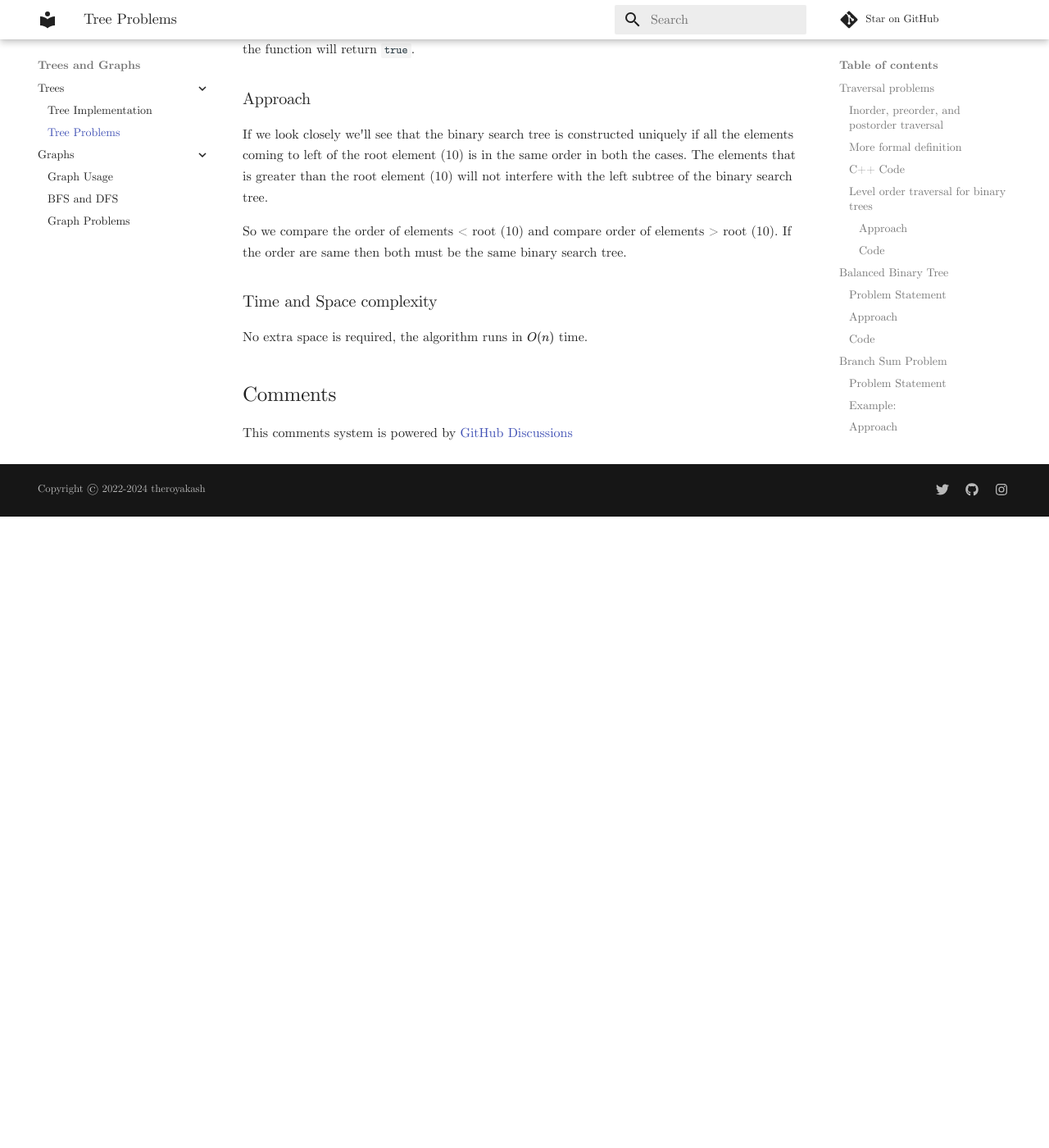
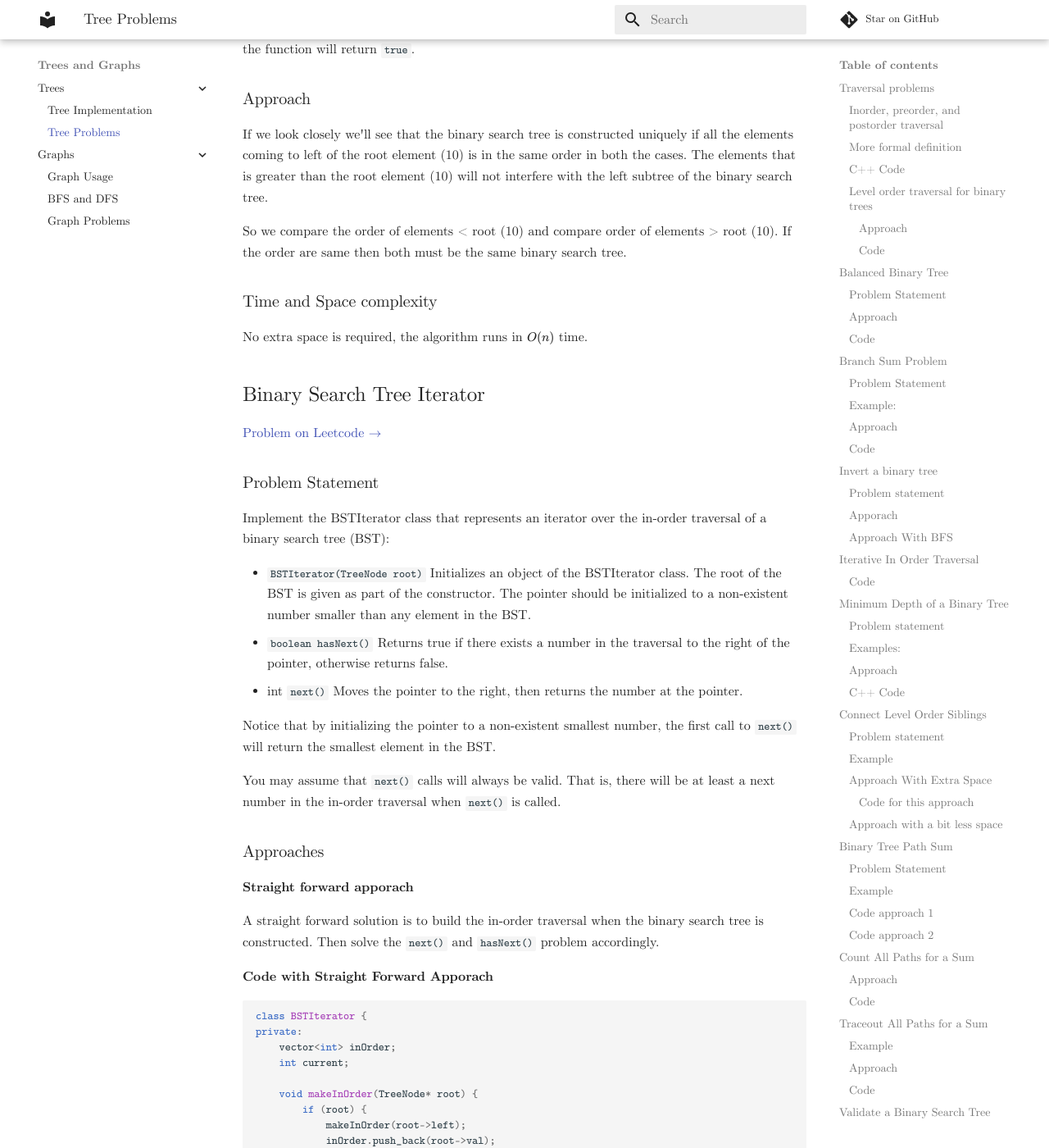
Before and after one commit to theroyakash/algorithms.theroyakash.com, an MkDocs documentation site: the page built from docs/trees/problems.md, in a window 1280 px wide and 1400 px high, scrolled down 26227 px. Shown: the whole window at 82% size. Built offline with MkDocs 1.6.1 and Material for MkDocs 9.7.7, drawn with Linux system fonts in a browser that asks for light colours; comment, search, counter and statistics services are not loaded; before the commit the page ends 26857 px from its top, so only the background shows below that; some of the changed text lies outside the part shown.

Commit message:
📦 NEW: started Binary Search Tree Iterator, added straight forward approach

````diff
--- a/docs/trees/problems.md
+++ b/docs/trees/problems.md
@@ -805,3 +805,59 @@
 
 ### Time and Space complexity
 No extra space is required, the algorithm runs in $O(n)$ time.
+
+## Binary Search Tree Iterator
+[Problem on Leetcode $\to$](https://leetcode.com/problems/binary-search-tree-iterator/)
+### Problem Statement
+Implement the BSTIterator class that represents an iterator over the in-order traversal of a binary search tree (BST):
+
+- `BSTIterator(TreeNode root)` Initializes an object of the BSTIterator class. The root of the BST is given as part of the constructor. The pointer should be initialized to a non-existent number smaller than any element in the BST.
+- `boolean hasNext()` Returns true if there exists a number in the traversal to the right of the pointer, otherwise returns false.
+- int `next()` Moves the pointer to the right, then returns the number at the pointer.
+
+
+Notice that by initializing the pointer to a non-existent smallest number, the first call to `next()` will return the smallest element in the BST.
+
+You may assume that `next()` calls will always be valid. That is, there will be at least a next number in the in-order traversal when `next()` is called.
+
+### Approaches
+#### Straight forward apporach
+A straight forward solution is to build the in-order traversal when the binary search tree is constructed. Then solve the `next()` and `hasNext()` problem accordingly.
+
+#### Code with Straight Forward Apporach
+```cpp
+class BSTIterator {
+private:
+    vector<int> inOrder;
+    int current;
+
+    void makeInOrder(TreeNode* root) {
+        if (root) {
+            makeInOrder(root->left);
+            inOrder.push_back(root->val);
+            makeInOrder(root->right);
+        }
+    }
+
+public:
+    BSTIterator(TreeNode* root) {
+        // Make the in-order traversal beforehand
+        makeInOrder(root);
+
+        current = -1; // start with -1
+        // so when first next() is called we return the root
+    }
+
+    int next() {
+        current++;
+        return inOrder[current];
+    }
+
+    bool hasNext() {
+        if (current == inOrder.size() - 1) {
+            return false;
+        }
+        return true;
+    }
+};
+```
````
